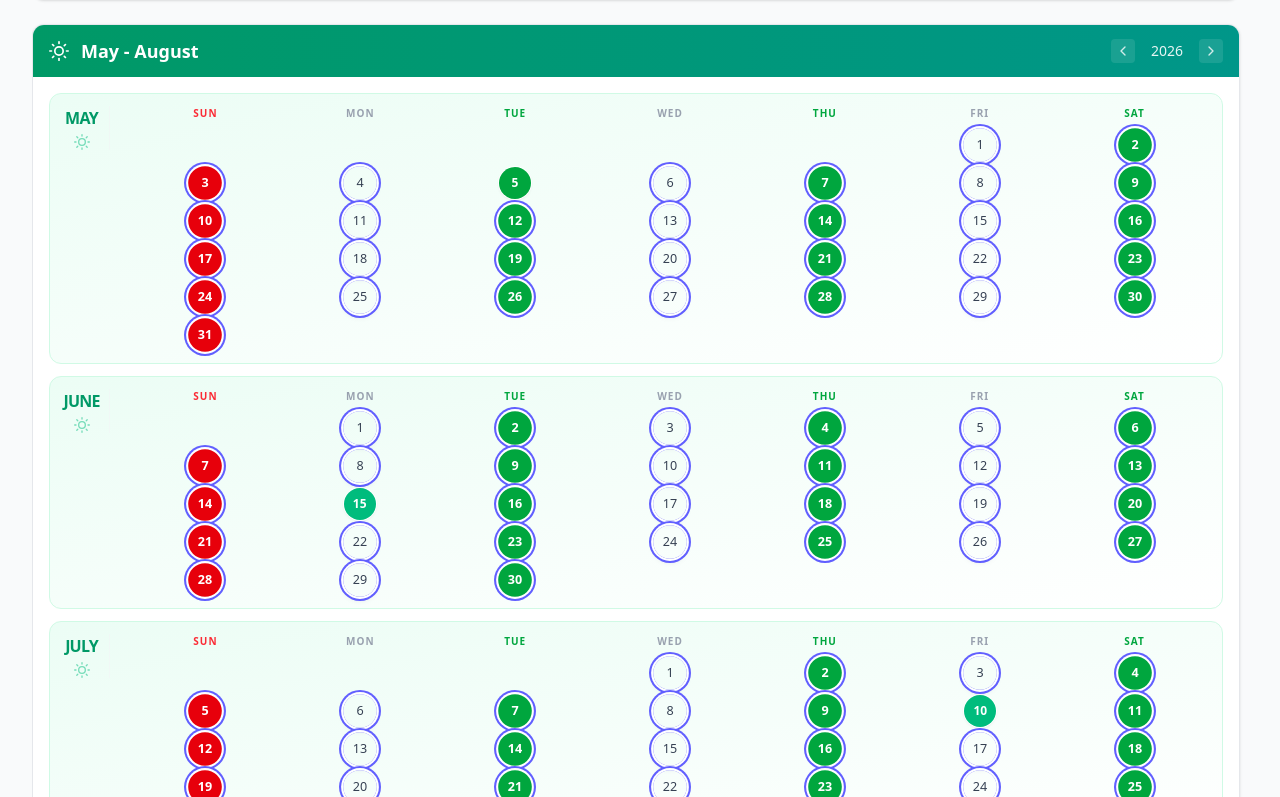
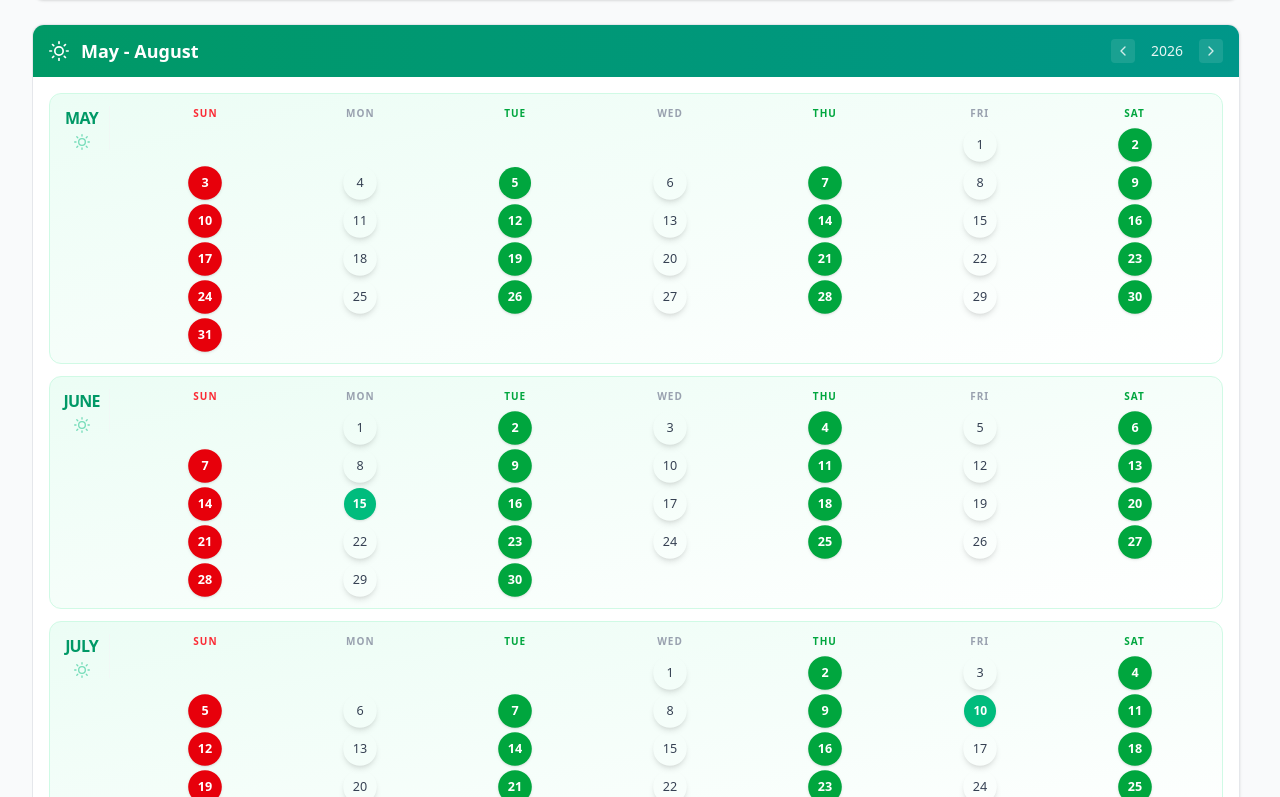
Before and after one commit to jeffkaberagithara-guru/pcea-calendar, a React (Vite) app: page / in a window 1280 px wide. Shown: the part 1263-2060 px from the top of the page. Built offline with nearby package versions, Linux system fonts and the light colour scheme.

Commit message:
Modified QuarterTwo component

```diff
--- a/src/components/QuarterTwo.jsx
+++ b/src/components/QuarterTwo.jsx
@@ -147,11 +147,11 @@ function QuarterTwo({ events, onEventSelect, selectedEvent, filterType = 'all' }
 
                                             let cellBase = "aspect-square w-full max-w-[28px] sm:max-w-[32px] mx-auto flex items-center justify-center text-[10px] sm:text-xs rounded-full cursor-pointer transition-all duration-300 relative group";
                                             let cellStyle = shouldHighlight
-                                                ? `${highlightColor} text-white font-bold shadow-sm ring-offset-1 hover:ring-2 hover:ring-offset-2 ring-indigo-300`
+                                                ? `${highlightColor} text-white font-bold shadow-sm`
                                                 : `hover:bg-indigo-50 text-gray-700 font-medium`;
 
                                             if (isSelected) {
-                                                cellStyle += " ring-2 ring-offset-2 ring-indigo-500 scale-105 z-10 shadow-md";
+                                                cellStyle += " scale-105 z-10 shadow-md";
                                             }
 
                                             return (
```
